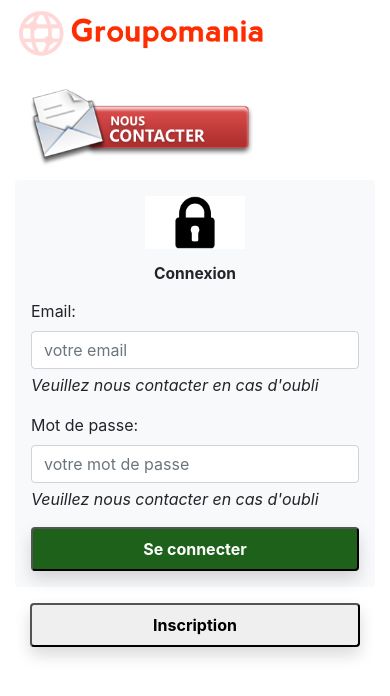
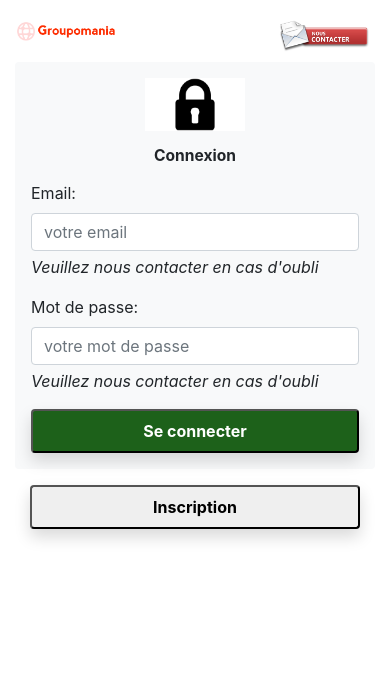
Before and after one commit to OlivierVermesse/OlivierVermesse_7_26022021, a Vue app in the folder frontend/: page /#/ in a window 390 px wide. Shown: the top 696 px of the page. Built offline with nearby package versions, Linux system fonts and the light colour scheme.

Commit message:
responsive components

```diff
--- a/frontend/src/components/Home.vue
+++ b/frontend/src/components/Home.vue
@@ -2,7 +2,7 @@
     <header class="container">
         <div class="row ">
             <nav class="col-12 text-center">
-               <router-link to="/Home">  <img src="../assets/home.png"  alt="logo-home" style="width:30%"/></router-link>
+               <router-link to="/Home">  <img src="../assets/home.png"  alt="logo-home" class="home"/></router-link>
             </nav>
         </div>
     </header>
@@ -13,3 +13,15 @@
     name: "Home"
 }
 </script>
+
+<style>
+.home {
+  width: 30%;
+}
+
+@media only screen and (max-width: 768px) {
+  .home {
+    width: 80%;
+  }
+}
+</style>
--- a/frontend/src/components/Navi.vue
+++ b/frontend/src/components/Navi.vue
@@ -1,16 +1,46 @@
 <template>
-    <div class="container">
-        <div class="row">
-            <div class="col navbar">
-                   <img src="../assets/logo.png" alt="logo-boite" style="width:250px"/>
-               <a class="mailto" href="mailto:contact@test.com"> <img src="../assets/contact.png" alt="bouton_aide" style="width: 250px"></a>
-            </div>
-        </div>
+  <div class="container">
+    <div class="row">
+      <div class="col-12 navbar justify-content-between" id="header">
+        <img src="../assets/logo.png" alt="logo-boite" class="logo" />
+        <a class="mailto" href="mailto:contact@test.com"> <img src="../assets/contact.png" alt="bouton_aide" class="contact"/></a>
+      </div>
     </div>
+  </div>
 </template>
 
 <script>
 export default {
-    name: "Navi"
+  name: "Navi",
+};
+</script>
+
+<style>
+.logo {
+  width: 250px;
 }
-</script>
+.contact {
+  width: 250px;
+}
+
+@media only screen and (max-width: 768px) {
+  .logo {
+    width: 100px;
+  }
+
+  .contact {
+    width: 100px;
+  }
+}
+</style>
+
+
+
+
+
+
+
+
+
+
+}
--- a/frontend/src/views/Home.vue
+++ b/frontend/src/views/Home.vue
@@ -2,14 +2,14 @@
   <main class="container">
     <div class="col-12">
       <section id="filPrincipal" class="row">
-        <article class="col-4">
+        <article class="col-12 col-md-4">
           <div
-            class="card bg-light my-3 class=center-block"
+            class="d-flex flex-column card bg-light my-3 class=center-block"
             style="float: none"
           >
-            <div class="card-header">
+            <div class="card-header col-12">
               <div class="row justify-content-around bg-white">
-                <p class="m-1 text-center">Bienvenue {{ nameCurrentUser }} !</p>
+                <p class="col-12 m-1 text-center">Bienvenue {{ nameCurrentUser }} !</p>
                 <p id="membre" class="text-center">
                   Vous êtes membre depuis le {{ creation }}
                 </p>
@@ -61,7 +61,7 @@
             </div>
           </div>
         </article>
-        <div class="col-8">
+        <div class="col-12 col-md-8">
           <div class="row card mx-0 px-3">
             <div v-show="isInvalid" class="invalidBox m-2" key="invalid">
               Rappel : Votre message doit faire moins de 1 500 caractères.
```
Also changed, not shown: frontend/src/main.css (+11 -0 lines).
